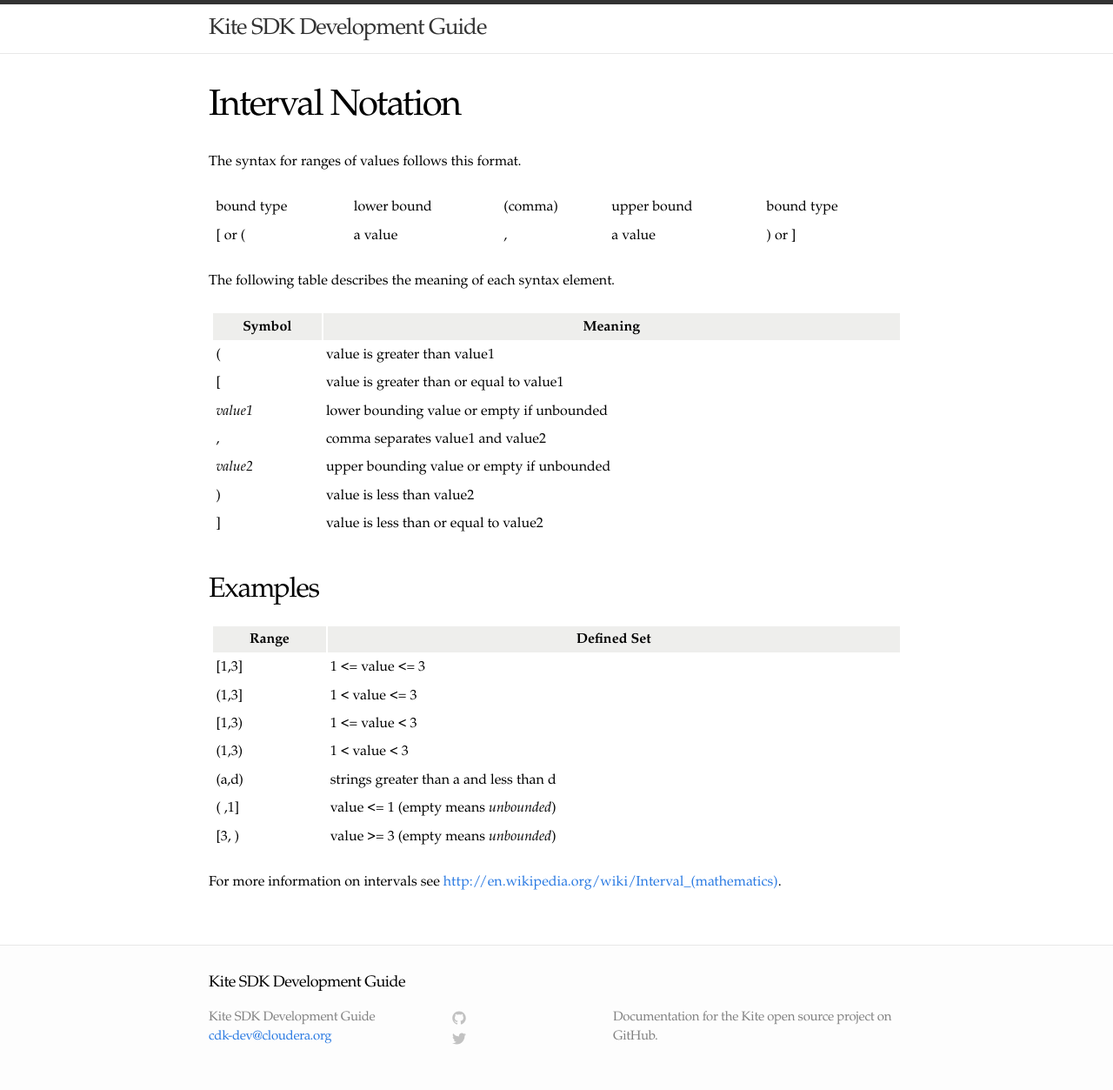
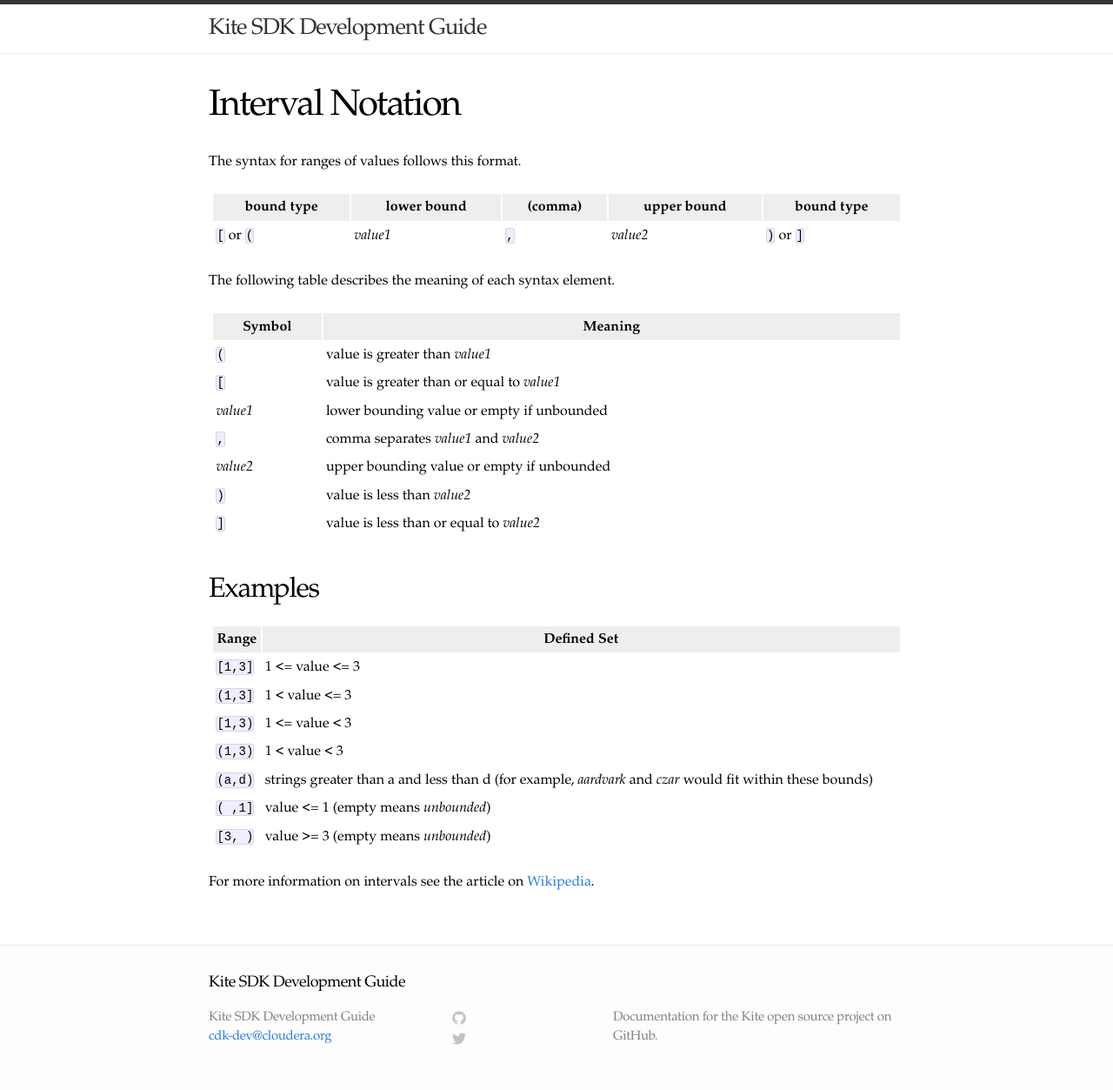
Before and after one commit to kite-sdk/kite-docs, a Jekyll site: the page built from Interval-Notation.md, in a window 1280 px wide. Shown: the whole page at 87% size. Built offline with Jekyll 4.4.1, drawn with Linux system fonts in a browser that asks for light colours.

Commit message:
Updates based on comments 8/20/14

```diff
--- a/Interval-Notation.md
+++ b/Interval-Notation.md
@@ -6,31 +6,32 @@ title: Interval Notation
 The syntax for ranges of values follows this format.
 
 | bound type | lower bound | (comma) | upper bound | bound type |
-| [ or ( | a value | , | a value | ) or ] |
+-------------|------------|------|-------|---------|
+| `[` or `(` | _value1_ | `,` | _value2_ | `)` or `]` |
 
 The following table describes the meaning of each syntax element.
 
 | Symbol | Meaning
 | ----------------
-| ( | value is greater than value1
-| [ | value is greater than or equal to value1
+| `(` | value is greater than _value1_
+| `[` | value is greater than or equal to _value1_
 | _value1_ | lower bounding value or empty if unbounded
-| , | comma separates value1 and value2
+| `,` | comma separates _value1_ and _value2_
 | _value2_ | upper bounding value or empty if unbounded
-| ) | value is less than value2
-| ] | value is less than or equal to value2
+| `)` | value is less than _value2_
+| `]` | value is less than or equal to _value2_
 
 
 ## Examples
 
 | Range | Defined Set
 |-------------------
-| [1,3] | 1 <= value <= 3
-| (1,3] | 1 < value <= 3
-| [1,3) | 1 <= value < 3
-| (1,3) | 1 < value < 3
-| (a,d) | strings greater than a and less than d
-| ( ,1] | value <= 1 (empty means <i>unbounded</i>)
-| [3, ) | value >= 3 (empty means <i>unbounded</i>)
+| `[1,3]` | 1 <= value <= 3
+| `(1,3]` | 1 < value <= 3
+| `[1,3)` | 1 <= value < 3
+| `(1,3)` | 1 < value < 3
+| `(a,d)` | strings greater than a and less than d (for example, _aardvark_ and _czar_ would fit within these bounds)
+| `( ,1]` | value <= 1 (empty means <i>unbounded</i>)
+| `[3, )` | value >= 3 (empty means <i>unbounded</i>)
 
-For more information on intervals see <a href="http://en.wikipedia.org/wiki/Interval_(mathematics)">http://en.wikipedia.org/wiki/Interval_(mathematics)</a>.
+For more information on intervals see the article on <a href="http://en.wikipedia.org/wiki/Interval_(mathematics)">Wikipedia</a>.
```
Also changed, not shown: Kite-Data-Module-Overview.md (+2 -0 lines), URIs.md (+14 -14 lines).
